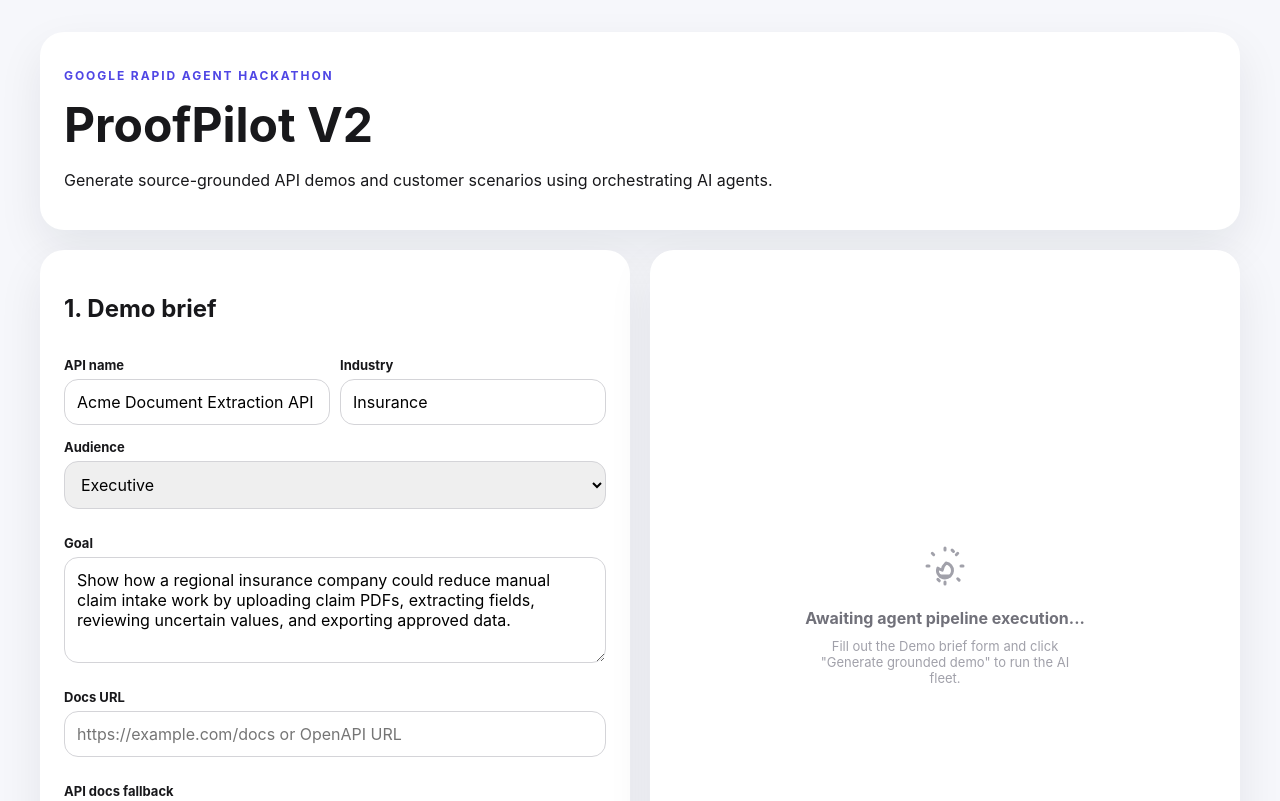
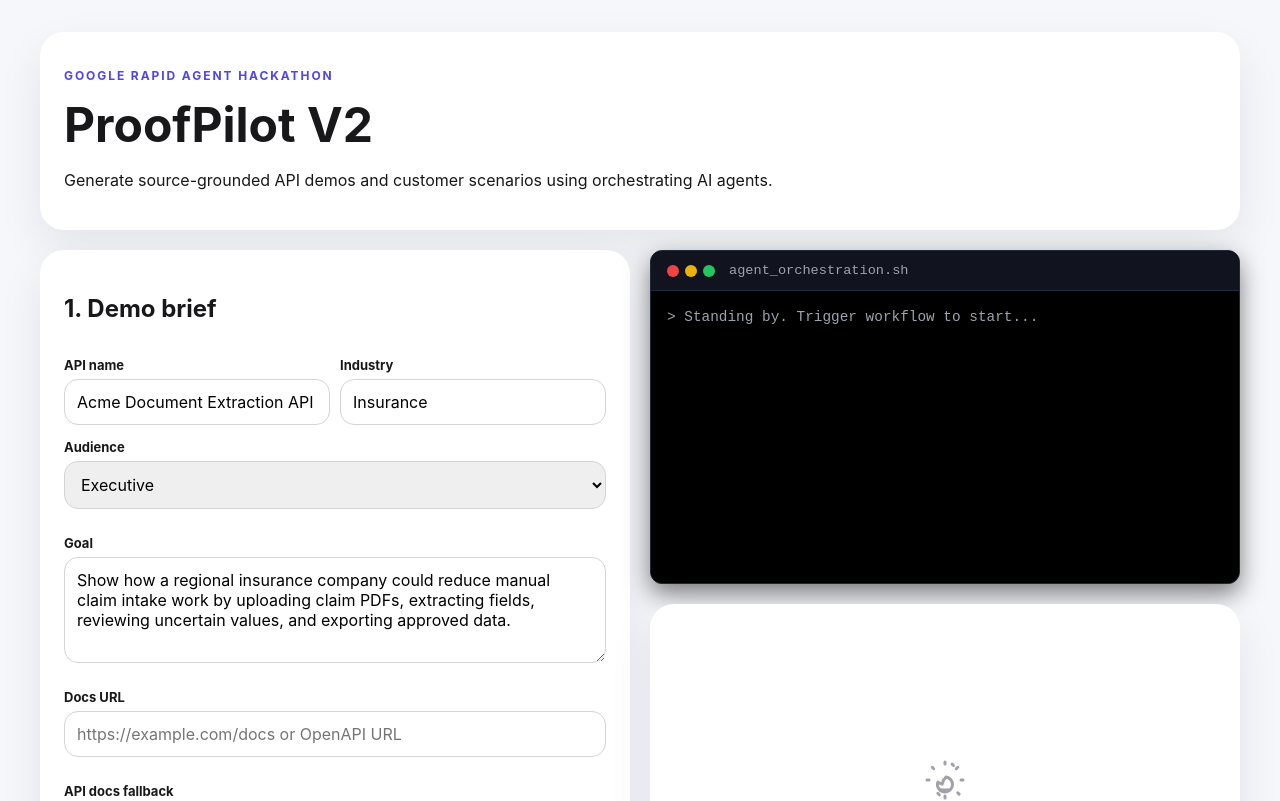
Before and after one commit to Flubberschnub/ProofPilot, a React (Vite) app in the folder apps/frontend/: page / in a window 1280 px wide. Shown: the top 801 px of the page. Built offline with nearby package versions, Linux system fonts and the light colour scheme.

Commit message:
feat: move terminal console to RHS, above interactive visualizer

```diff
--- a/apps/frontend/src/App.tsx
+++ b/apps/frontend/src/App.tsx
@@ -219,10 +219,8 @@
 
       <section className="grid" style={{ gridTemplateColumns: "1fr 1fr", gap: "20px", alignItems: "start" }}>
 
-        {/* Left Side: Brief Form & Terminal Log */}
+        {/* Left Side: Brief Form */}
         <div style={{ display: "flex", flexDirection: "column", gap: "20px" }}>
-
-          {/* Brief Form */}
           <form onSubmit={handleRunWorkflow} className="card" style={{ textAlign: "left", margin: 0 }}>
             <h2>1. Demo brief</h2>
 
@@ -265,6 +263,10 @@
             </button>
             {error && <p className="error">{error}</p>}
           </form>
+        </div>
+
+        {/* Right Side: Terminal Log & Interactive Visualizer Dashboard */}
+        <div style={{ display: "flex", flexDirection: "column", gap: "20px" }}>
 
           {/* Terminal Console */}
           <div className="card terminal" style={{ margin: 0, padding: 0 }}>
@@ -288,19 +290,18 @@
               <div ref={terminalEndRef} />
             </div>
           </div>
-        </div>
 
-        {/* Right Side: Interactive Visualizer Dashboard */}
-        <div className="card" style={{ margin: 0, minHeight: "680px", display: "flex", flexDirection: "column" }}>
+          {/* Interactive Visualizer Dashboard */}
+          <div className="card" style={{ margin: 0, minHeight: "400px", display: "flex", flexDirection: "column" }}>
             {!result ? (
-            <div className="muted" style={{ display: "flex", flex: 1, alignItems: "center", justifyContent: "center", flexDirection: "column", gap: "10px", padding: "40px" }}>
+              <div className="muted" style={{ display: "flex", flex: 1, alignItems: "center", justifyContent: "center", flexDirection: "column", gap: "10px", padding: "40px", minHeight: "320px" }}>
                 <svg width="48" height="48" fill="none" stroke="currentColor" strokeWidth="1.5" viewBox="0 0 24 24" style={{ color: "#a1a1aa", marginBottom: "8px" }}>
                   <path strokeLinecap="round" strokeLinejoin="round" d="M12 18a3.75 3.75 0 00.495-7.467 5.99 5.99 0 00-1.925 3.546 5.974 5.974 0 01-2.133-1A3.75 3.75 0 0012 18z" />
                   <path strokeLinecap="round" strokeLinejoin="round" d="M9.663 17h4.673M12 3v1m6.364 1.636l-.707.707M21 12h-1M4 12H3m3.343-5.657l-.707-.707m2.808 13.064l.707.707M12 21v-1m6.364-1.636l.707.707M16.243 4.757l-.707-.707" />
                 </svg>
                 <strong>Awaiting agent pipeline execution...</strong>
                 <span style={{ fontSize: "13px", color: "#a1a1aa", textAlign: "center", maxWidth: "280px" }}>
-                Fill out the Demo brief form and click "Generate grounded demo" to run the AI fleet.
+                  Fill out the Demo brief form and click \"Generate grounded demo\" to run the AI fleet.
                 </span>
               </div>
             ) : (
@@ -507,6 +508,7 @@
               </>
             )}
           </div>
+        </div>
       </section>
     </main>
   );
```
Lines whose indentation alone changed are shown as unchanged.
